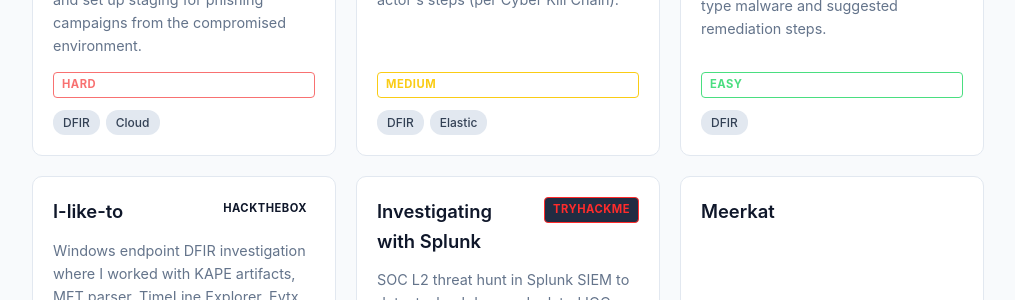
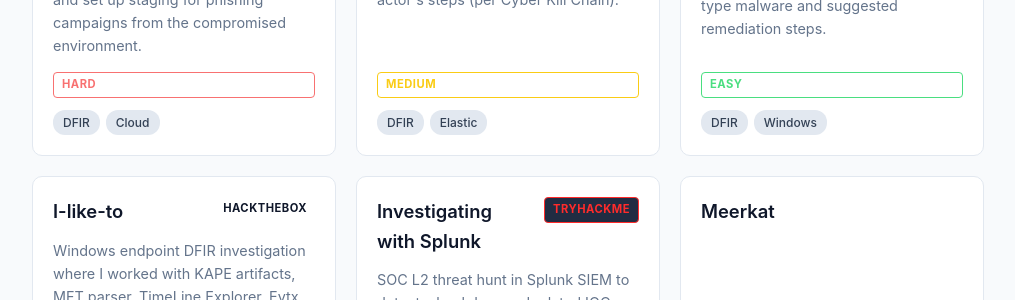
Before and after one commit to Glebius01/Glebius01.github.io, a Jekyll site: the page built from index.html, in a window 1280 px wide. Shown: the part 403-703 px from the top of the page, without its empty margins (132-1147 px from the left). Built offline with Jekyll 4.4.1, drawn with Linux system fonts in a browser that asks for light colours.

Commit message:
Update skills and description in SOC189 case
Added Windows to the skills section and updated the description.

```diff
--- a/Labs/Case SOC189 - VBScript Suspicious Behavior Detected.md
+++ b/Labs/Case SOC189 - VBScript Suspicious Behavior Detected.md
@@ -5,6 +5,7 @@
 difficulty: Easy
 skills:
 - DFIR
+- Windows
 description: "SOC L2 DFIR challenge where I investigated the origin of WSHRAT-type malware and suggested remediation steps."
 ---
 
```
